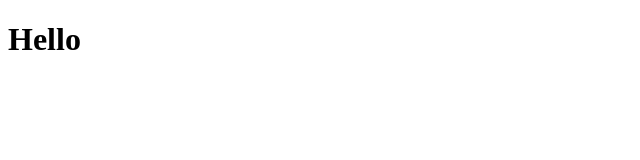
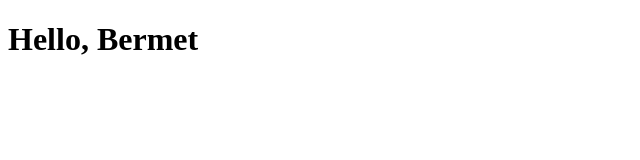
Before and after one commit to Chyngysovabermet/git-practice, a plain HTML site: page index.html in a window 1280 px wide. Shown: the whole page, without its empty margins (0-640 px from the left). Drawn offline with Linux system fonts and the light colour scheme.

Commit message:
add name to file

```diff
--- a/index.html
+++ b/index.html
@@ -7,6 +7,6 @@
     <title>Document</title>
 </head>
 <body>
-    <h1>Hello</h1>
+    <h1>Hello, Bermet</h1>
 </body>
 </html>
```
